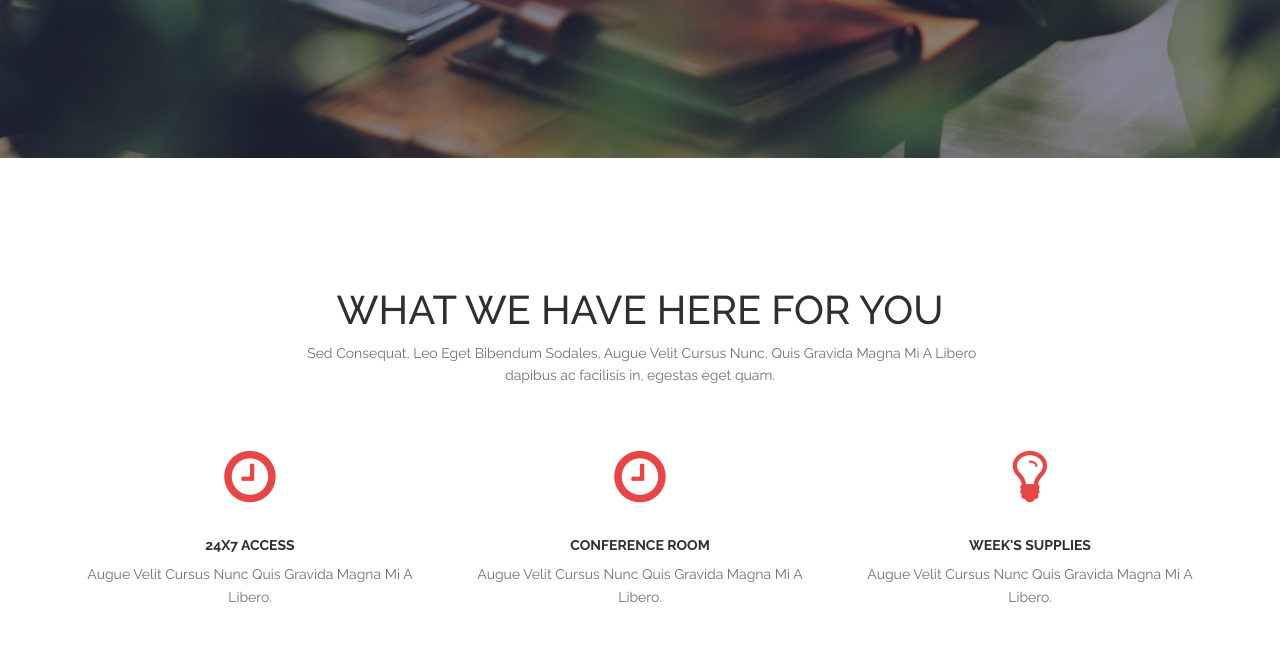
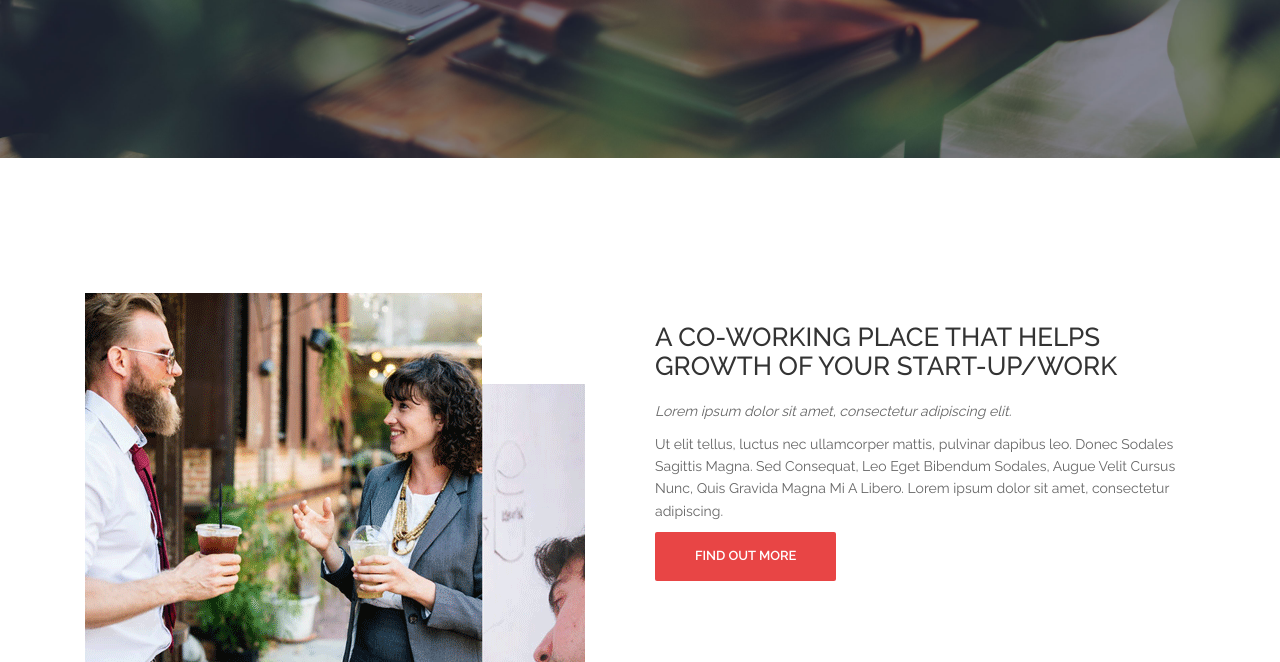
Before and after one commit to swapnildhanrale29/html-template, a plain HTML site: page index.html in a window 1280 px wide. Shown: the part 592-1254 px from the top of the page. Drawn offline with nearby package versions, Linux system fonts and the light colour scheme; some packages are replaced by stand-ins of ours; a script that the page names is missing; a web font is replaced by a local one.

Commit message:
left right section designed

```diff
--- a/css/main.css
+++ b/css/main.css
@@ -286,7 +286,20 @@ ul li {
     font-weight: 300;
     line-height: 1.5;
     margin-bottom: 80px; }
-
+/* ==========================================================================
+  $Features
+========================================================================== */
+.left-banner-text{
+  padding-top:25%;
+}
+  .left-banner-text  h2 {
+    font-size: 26px;
+    color: #333333;
+    margin-top: 30px;
+    margin-bottom: 20px}
+  .left-banner-text  p{
+    color: #666666;
+  }
 /* ==========================================================================
 	$Features
 ========================================================================== */
--- a/index.html
+++ b/index.html
@@ -42,6 +42,23 @@
                     <a href="#" class="btn btn-large">Find out more</a>
                 </div><!-- banner text -->
             </div><!-- banner -->
+        </div>
+    </section>
+    <section class="left-features" role="banner">
+        <div class="container">
+            <div class="col-md-6 col-sm-12 col-xs-12">
+                <div class="left-banner-text text-center">
+                    <img class="img-responsive text-center" src="./images/about-us-image-free-img.png"></img>
+                </div><!-- left feature image text -->
+            </div><!-- banner -->
+            <div class="col-md-6 col-sm-12 col-xs-12">
+                <div class="left-banner-text text-left">
+                    <h2>A CO-WORKING PLACE THAT HELPS GROWTH OF YOUR START-UP/WORK</h2>
+                    <p><em>Lorem ipsum dolor sit amet, consectetur adipiscing elit.</em></p>
+                    <p>Ut elit tellus, luctus nec ullamcorper mattis, pulvinar dapibus leo. Donec Sodales Sagittis Magna. Sed Consequat, Leo Eget Bibendum Sodales, Augue Velit Cursus Nunc, Quis Gravida Magna Mi A Libero.  Lorem ipsum dolor sit amet, consectetur adipiscing.</p>
+                    <a href="#" class="btn btn-large">Find out more</a>
+                </div><!-- left feature image text -->
+            </div><!-- left features -->
         </div>
     </section>
     <section id="features" class="features section">
```
Also changed, not shown: images/about-us-image-free-img.png (added).
